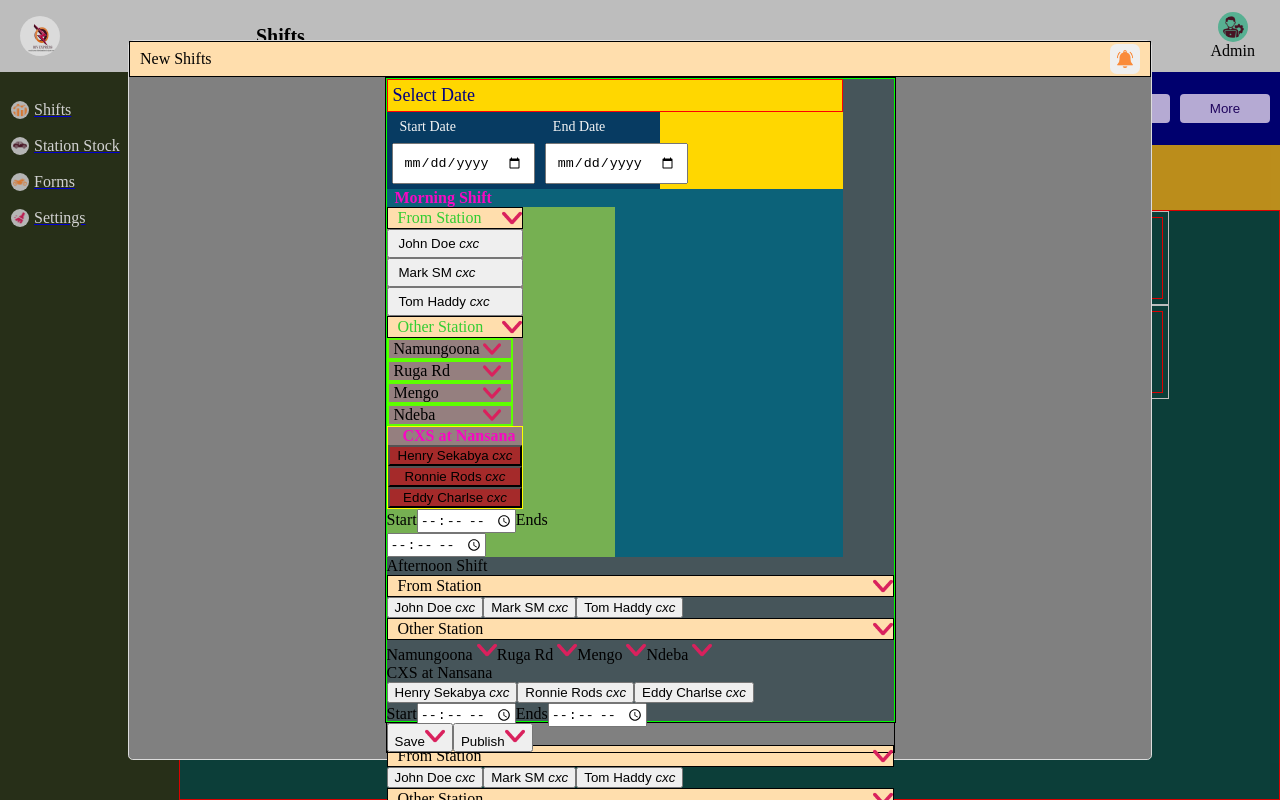
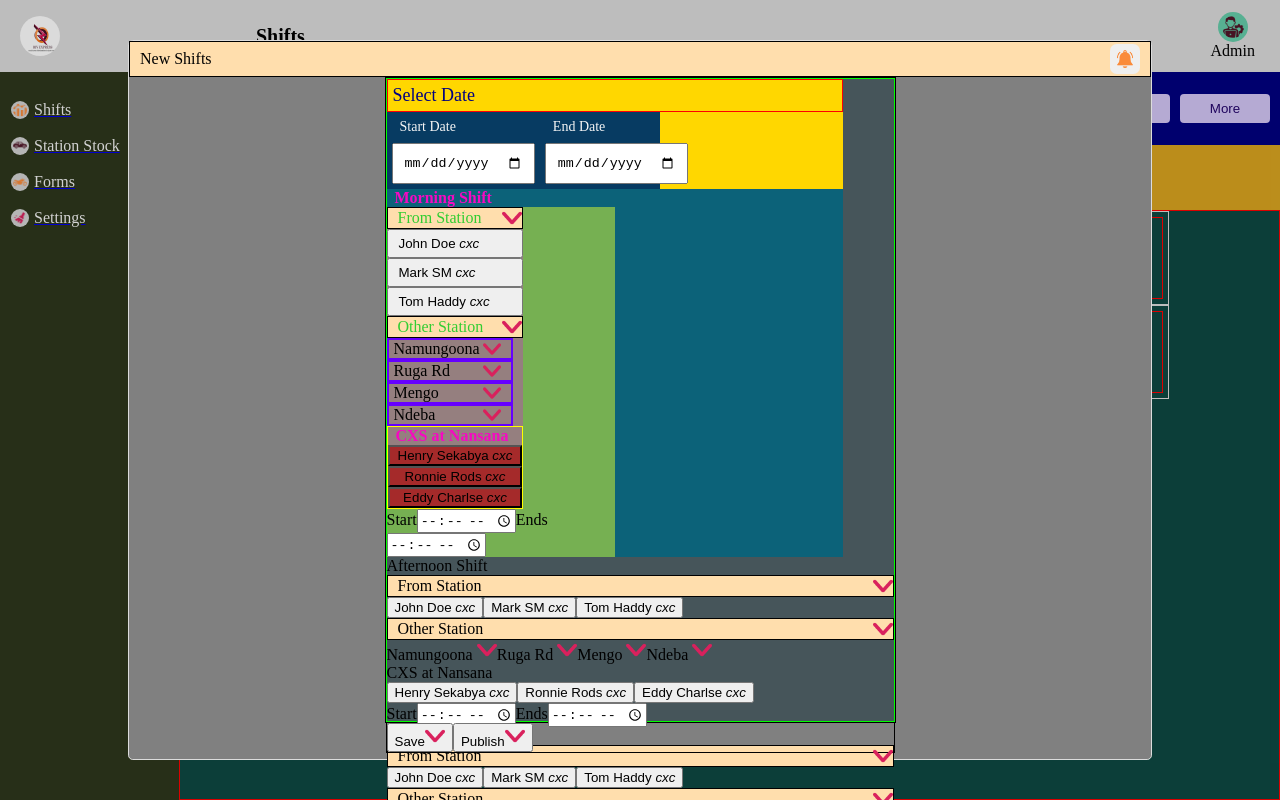
Before and after one commit to rsekimu/gogo_tools_v1, a React (Vite) app in the folder frontend/: page /shifts in a window 1280 px wide. Built offline with nearby package versions, Linux system fonts and the light colour scheme.

Commit message:
Working othe Set New Shifts v2

```diff
--- a/frontend/src/components/Shifts.jsx
+++ b/frontend/src/components/Shifts.jsx
@@ -9,7 +9,37 @@ import save_shift_prim from "../assets/primary_icons/save_shift_prim.png";
 import publish_shift_prim from "../assets/primary_icons/publish_shift_prim.png";
 import { useState } from "react";
 
-function OpenAddShiftPop() {
+function OpenAddShiftPop(props) {
+  let { showMorningOtherStations, setShowMorningOtherStations } = props;
+  function drop_side_otherStationsFunc() {
+    if (showMorningOtherStations.stations == true) {
+      setShowMorningOtherStations({
+        ...showMorningOtherStations,
+        stations: false,
+      });
+    } else {
+      setShowMorningOtherStations({
+        ...showMorningOtherStations,
+        stations: true,
+      });
+    }
+    console.log("Drop SIde for other Stations", showMorningOtherStations);
+  }
+  function drop_side_otherStationsEmpsFunc() {
+    if (showMorningOtherStations.employees == true) {
+      setShowMorningOtherStations({
+        ...showMorningOtherStations,
+        employees: false,
+      });
+    } else {
+      setShowMorningOtherStations({
+        ...showMorningOtherStations,
+        employees: true,
+      });
+    }
+    console.log("Drop SIde for other Stations", showMorningOtherStations);
+  }
+
   return (
     <div className="new_shift_pop">
       <div className="head">
@@ -60,13 +90,21 @@ function OpenAddShiftPop() {
                     </div>
                   </div>
                   <div className="emp-drop-down">
-                    <div className="head">
+                    <div className="head" onClick={drop_side_otherStationsFunc}>
                       <span>Other Station</span>
                       <img src={drop_down_prim} alt="Drop down" />
                     </div>
-                    <div className="drops">
+                    <div
+                      className="drops"
+                      style={{
+                        display:
+                          props.showMorningOtherStations.stations == true
+                            ? "none"
+                            : "block",
+                      }}
+                    >
                       <div className="drop-down">
-                        <span>
+                        <span onClick={drop_side_otherStationsEmpsFunc}>
                           Namungoona <img src={drop_right_prim} />
                         </span>
                         <span>
@@ -79,7 +117,15 @@ function OpenAddShiftPop() {
                           Ndeba <img src={drop_right_prim} />
                         </span>
                       </div>
-                      <div className="drop-right">
+                      <div
+                        className="drop-right"
+                        style={{
+                          display:
+                            showMorningOtherStations.employees == true
+                              ? "none"
+                              : "block",
+                        }}
+                      >
                         <div className="title">
                           <span>CXS at Nansana</span>
                         </div>
@@ -281,6 +327,10 @@ function OpenAddShiftPop() {
 
 function Shifts() {
   const [shiftMenueCLosed, setShiftMenueCLosed] = useState(true);
+  const [showMorningOtherStations, setShowMorningOtherStations] = useState({
+    stations: false,
+    employees: false,
+  });
   function openShiftMenue(e) {
     const display_shift_menue = document.querySelector("#display_shift_menue");
     const shift_menue = document.querySelector(".shift-menue");
@@ -523,7 +573,12 @@ function Shifts() {
         </div>
       </div>
       <div className="pop_dv">
-        <OpenAddShiftPop />
+        <OpenAddShiftPop
+          shiftMenueCLosed={shiftMenueCLosed}
+          setShiftMenueCLosed={setShiftMenueCLosed}
+          setShowMorningOtherStations={setShowMorningOtherStations}
+          showMorningOtherStations={showMorningOtherStations}
+        />
       </div>
     </div>
   );
--- a/frontend/src/components/card_styles/shifts.css
+++ b/frontend/src/components/card_styles/shifts.css
@@ -121,7 +121,6 @@
   display: flex;
   flex-direction: column;
   /* align-items: center; */
-  justify-content:;
   transition: 0.2s all;
 }
 .shifts-card .stock-data .body .shift_tabs .tabs .tab {
@@ -425,7 +424,7 @@
 }
 .shifts_form .bdy-second .dvs .emp-drop-down .drops .drop-down span {
   margin-right: 10px;
-  border: 2px solid rgb(94, 255, 0);
+  border: 2px solid rgb(102, 0, 255);
   display: flex;
   flex-direction: row;
   align-items: center;
```
